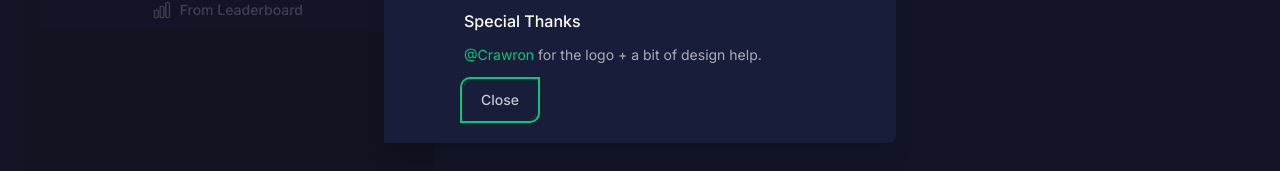
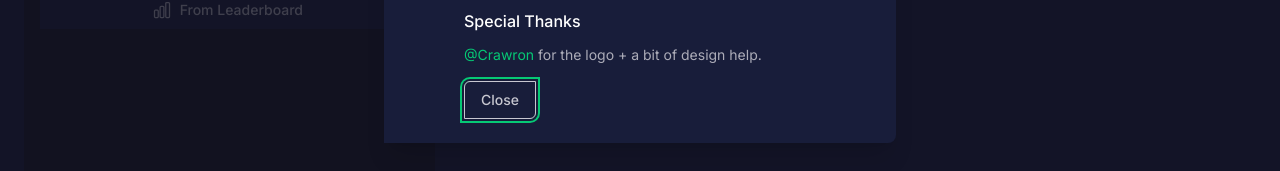
Before and after one commit to resir014/trackmania-tools, a Next.js app: page /bracket-builder in a window 1280 px wide. Both pictures are taken after a click on the button "About". Shown: the part 424-595 px from the top of the page. Built offline with nearby package versions, Linux system fonts and the light colour scheme.

Commit message:
style: fix outline button borders

```diff
--- a/src/components/ui/button/outline-anchor-button.tsx
+++ b/src/components/ui/button/outline-anchor-button.tsx
@@ -39,7 +39,7 @@ export const OutlineAnchorButton = React.forwardRef<HTMLAnchorElement, AnchorBut
         buttonBlockStyles(block, iconPosition),
         buttonSizes(size),
         buttonRoundedStyles(rounded, size),
-        'items-center justify-center border border-transparent font-medium shadow-sm focus:outline-none focus:ring-2 focus:ring-offset-2',
+        'items-center justify-center border font-medium shadow-sm focus:outline-none focus:ring-2 focus:ring-offset-2',
         outlineButtonColors(color),
         disabledStyles,
         className
--- a/src/components/ui/button/outline-button.tsx
+++ b/src/components/ui/button/outline-button.tsx
@@ -43,7 +43,7 @@ export const OutlineButton = React.forwardRef<HTMLButtonElement, ButtonProps>(
         buttonBlockStyles(block, iconPosition),
         buttonSizes(size),
         buttonRoundedStyles(rounded, size),
-        'items-center justify-center border border-transparent font-medium shadow-sm focus:outline-none focus:ring-2 focus:ring-green-500 focus:ring-offset-2 ring-offset-gray-900',
+        'items-center justify-center border font-medium shadow-sm focus:outline-none focus:ring-2 focus:ring-green-500 focus:ring-offset-2 ring-offset-gray-900',
         outlineButtonColors(color),
         disabledStyles,
         className
```
